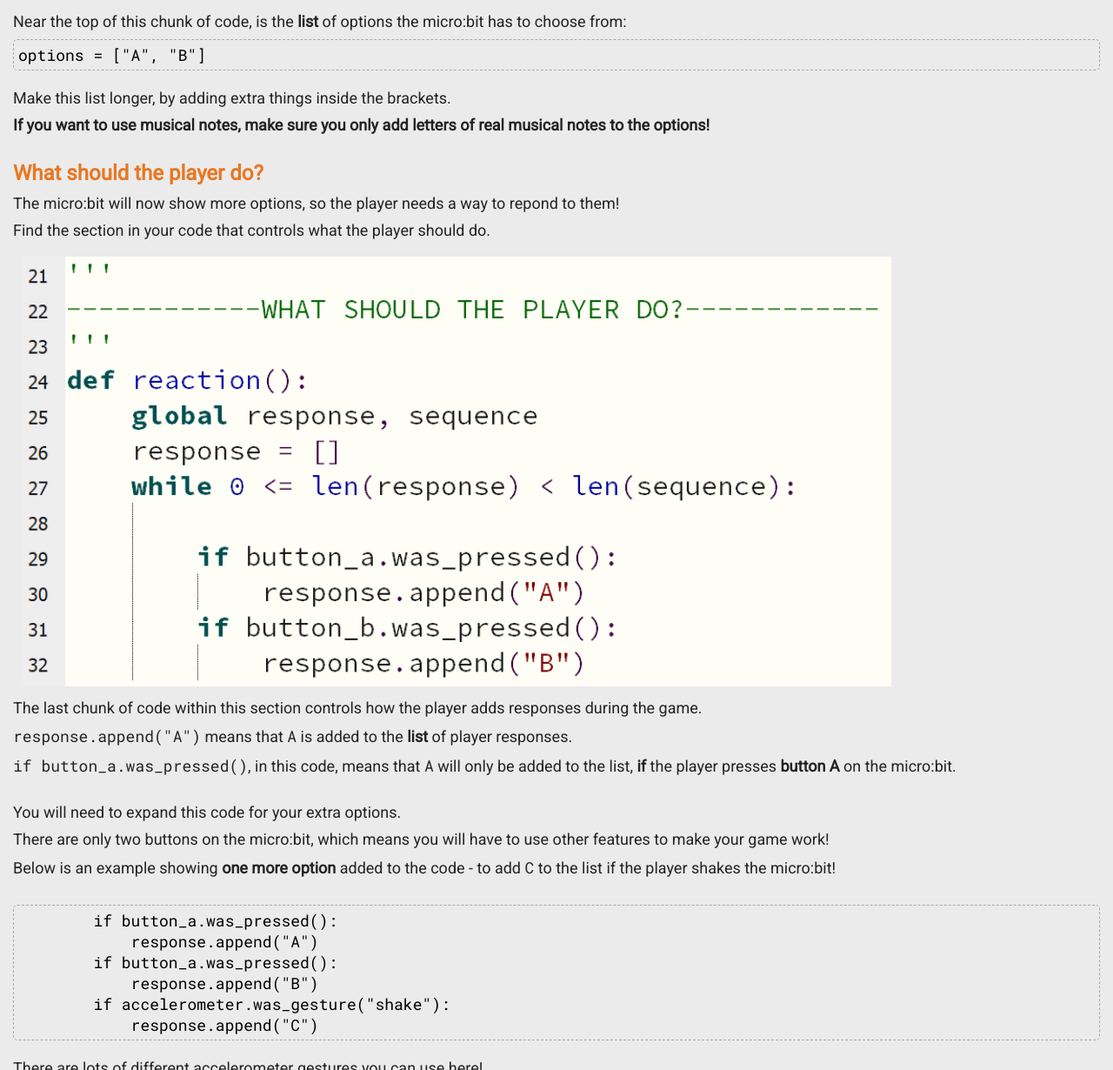
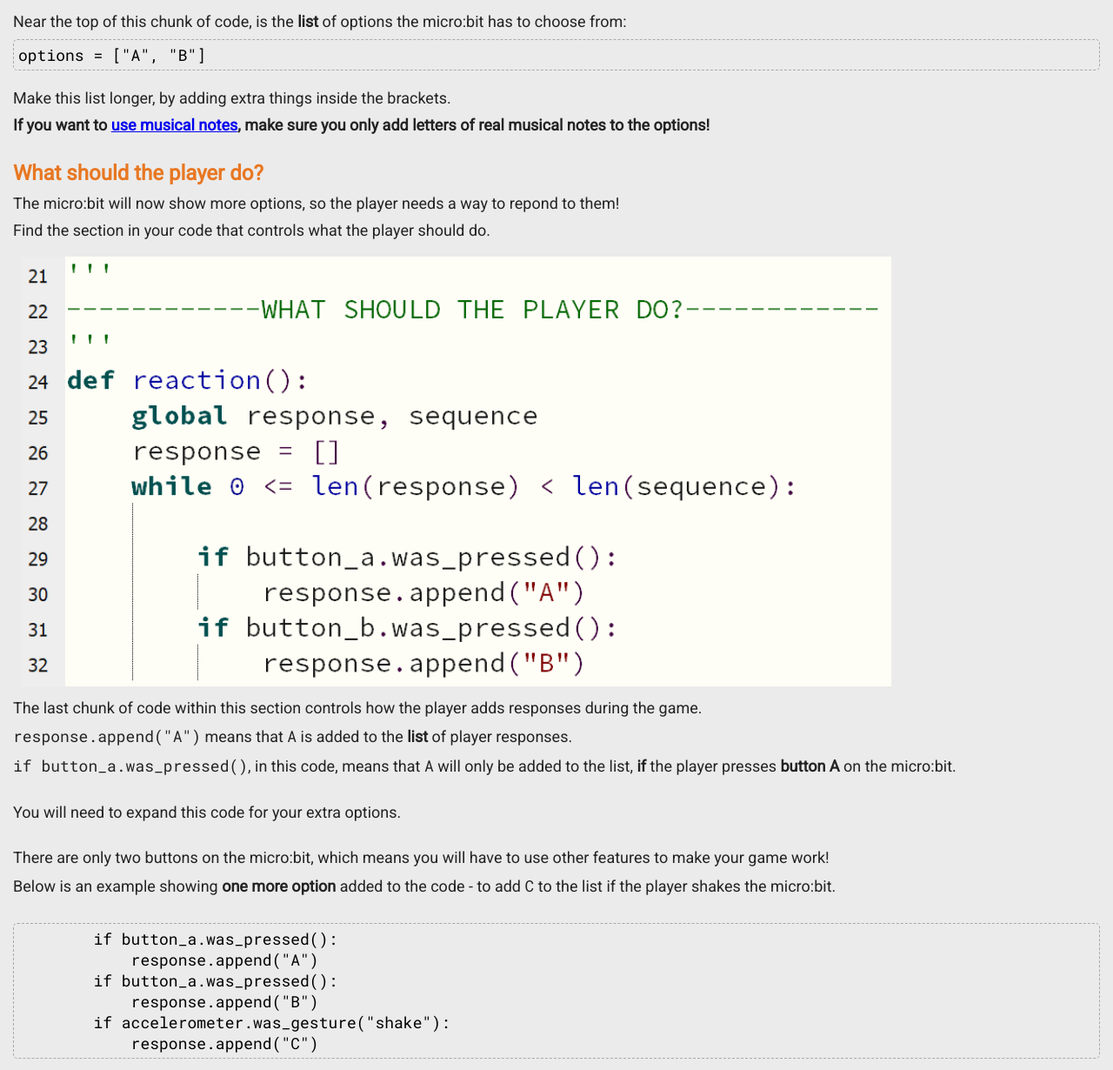
Before and after one commit to ScienceOxford/time-games, a plain HTML site: page options.html in a window 1280 px wide. Shown: the part 1103-2333 px from the top of the page at 87% size. Drawn offline with Linux system fonts and the light colour scheme.

Commit message:
Update options.html

```diff
--- a/options.html
+++ b/options.html
@@ -28,7 +28,7 @@
     <pre>options = ["A", "B"]</pre>
     <br>
     <p>Make this list longer, by adding extra things inside the brackets.</p>
-    <p><strong>If you want to use musical notes, make sure you only add letters of real musical notes to the options!</strong></p>
+    <p><strong>If you want to <a href="music.html" target="_blank">use musical notes</a>, make sure you only add letters of real musical notes to the options!</strong></p>
     <br>
   </div>
 
@@ -42,8 +42,9 @@
     <p><code>if button_a.was_pressed()</code>, in this code, means that <code>A</code> will only be added to the list, <strong>if</strong> the player presses <strong>button A</strong> on the micro:bit.</p>
     <br>
     <p>You will need to expand this code for your extra options.</p>
+    <br>
     <p>There are only two buttons on the micro:bit, which means you will have to use other features to make your game work!</p>
-    <p>Below is an example showing <strong>one more option</strong> added to the code - to add <code>C</code> to the list if the player shakes the micro:bit!</p>
+    <p>Below is an example showing <strong>one more option</strong> added to the code - to add <code>C</code> to the list if the player shakes the micro:bit.</p>
     <br>
     <pre>        if button_a.was_pressed():
             response.append("A")
```
